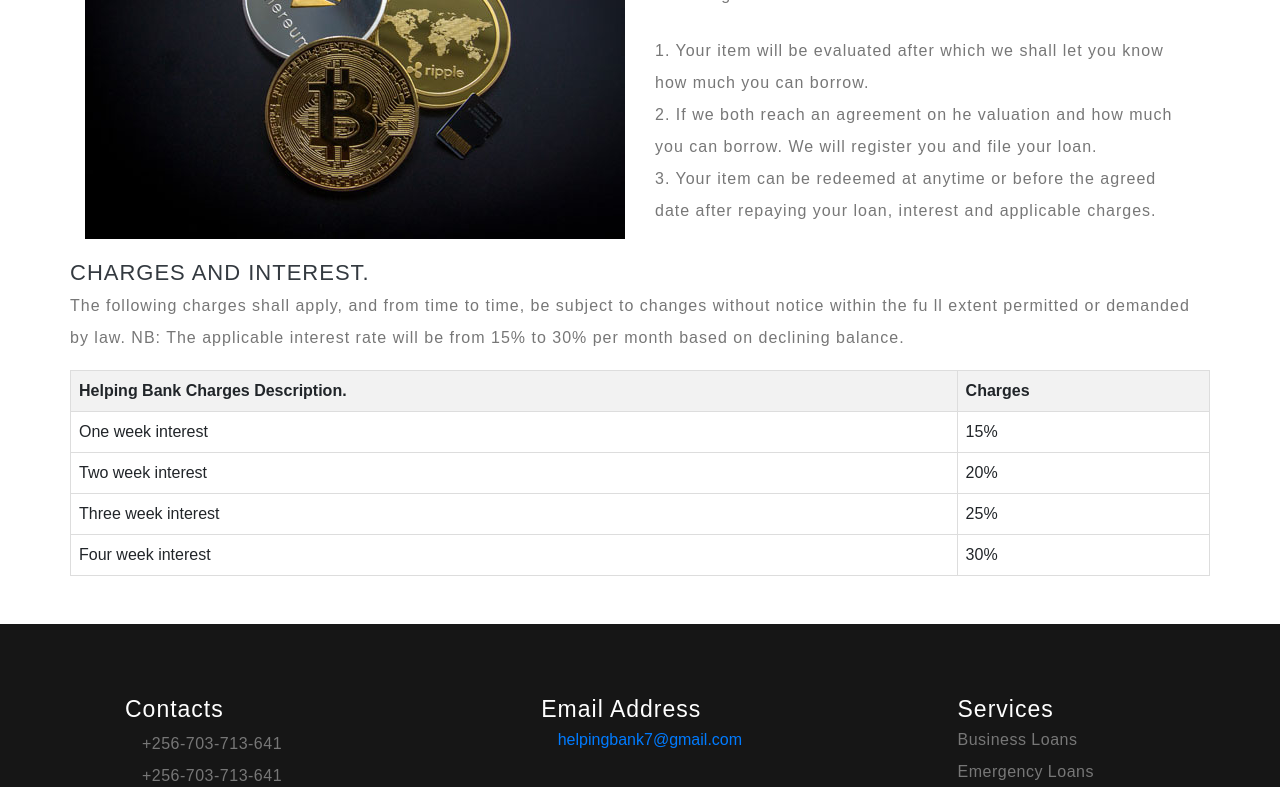
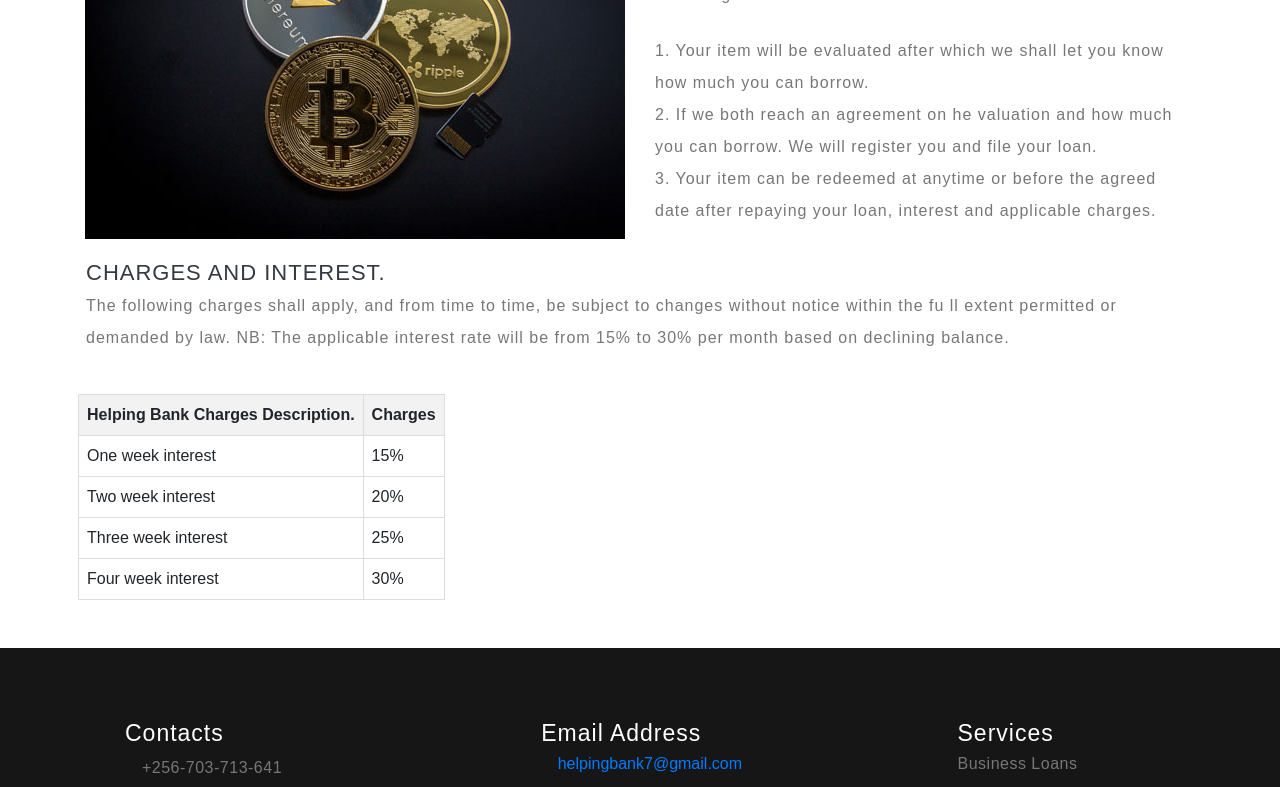
Before and after one commit to TroyMoses/helping_bank, a Next.js app: page /about in a window 1280 px wide. Shown: the part 442-1229 px from the top of the page. Built offline with nearby package versions, Linux system fonts and the light colour scheme; a web font is replaced by a local one.

Commit message:
Added some padding in the about page

```diff
--- a/app/about/page.jsx
+++ b/app/about/page.jsx
@@ -72,6 +72,7 @@ export default function AboutPage() {
                                             agreed date after repaying your loan, interest and
                                             applicable charges.</p>
                         </div>
+                        <div className="px-3">
                             <h3 className="mt-3 ">CHARGES AND INTEREST.</h3>
                             <p className="mb-3">The following charges shall apply, and from time to time, be subject to
                                 changes without notice within the fu ll extent permitted or demanded
@@ -79,6 +80,8 @@ export default function AboutPage() {
                                 NB: The applicable interest rate will be from 15% to 30% per month based on
                                 declining balance.</p>
                                 <br></br>
+                        </div>
+                        <div className="px-2">
                             <table>
                                 <thead>
                                     <tr>
@@ -112,6 +115,7 @@ export default function AboutPage() {
                                     </tr>
                                 </tbody>
                             </table>
+                        </div>
                     </div>
                 </div>
             </section>
--- a/app/contact/page.jsx
+++ b/app/contact/page.jsx
@@ -99,7 +99,7 @@ export default function ContactPage() {
                     <h2 className="heading mb-sm-5 mb-4">Get in <strong> touch with us </strong></h2>
                     <div className="row">
                         <div className="col-lg-4 col-md-6 contact-address">
-                            <h4 className="mb-4 w3f_title">Contact Address</h4>
+                            <h4 className="mb-4 w3f_title">Contact Details</h4>
                             <ul className="list-w3">
                                 <li className="my-3"><span className="fa mr-1 fa-phone"></span>+256-703-713-641</li>
                                 <li className="my-3"><span className="fa mr-1 fa-phone"></span>+256-703-713-641</li>
```
Lines whose indentation alone changed are shown as unchanged.
